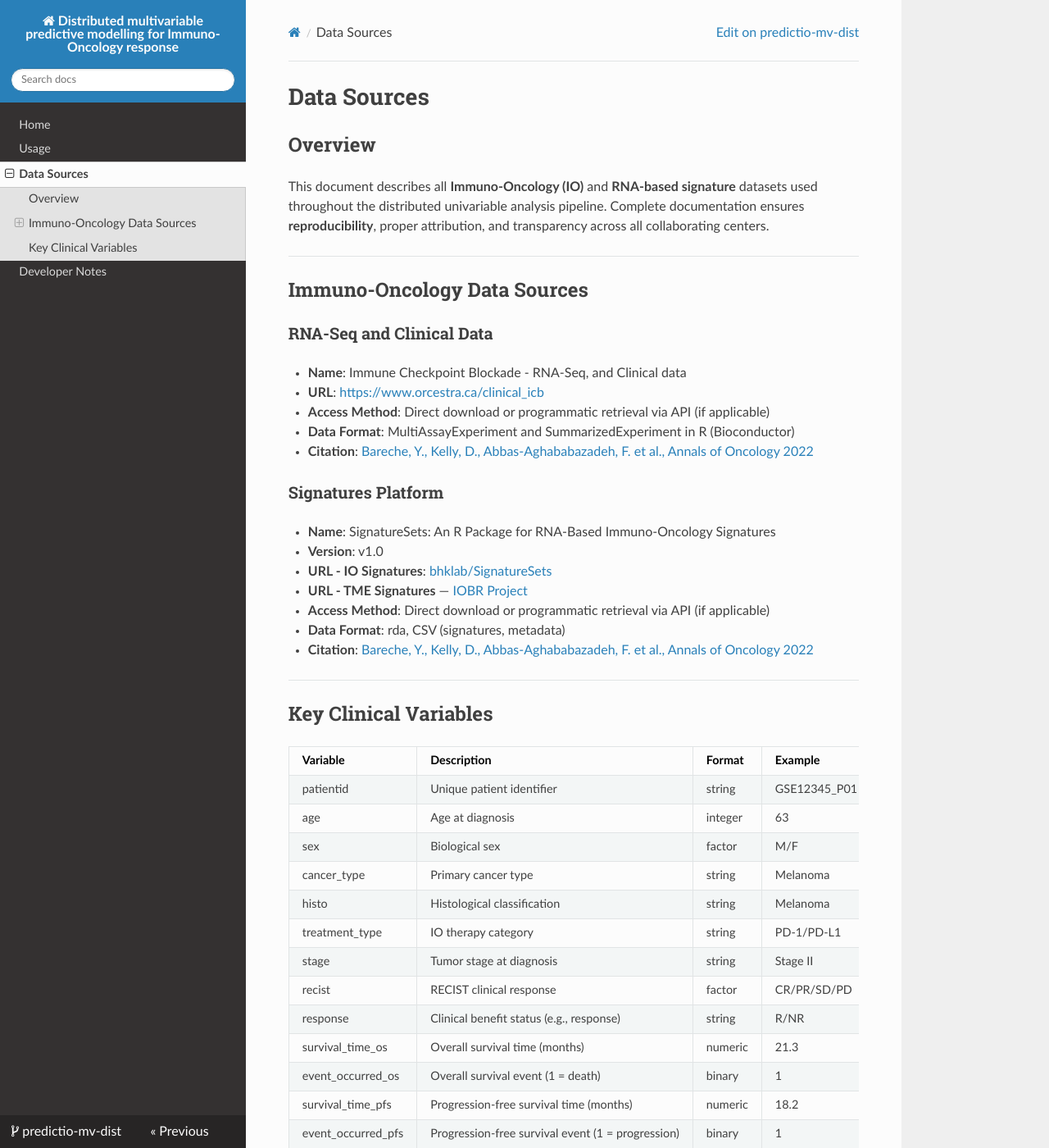
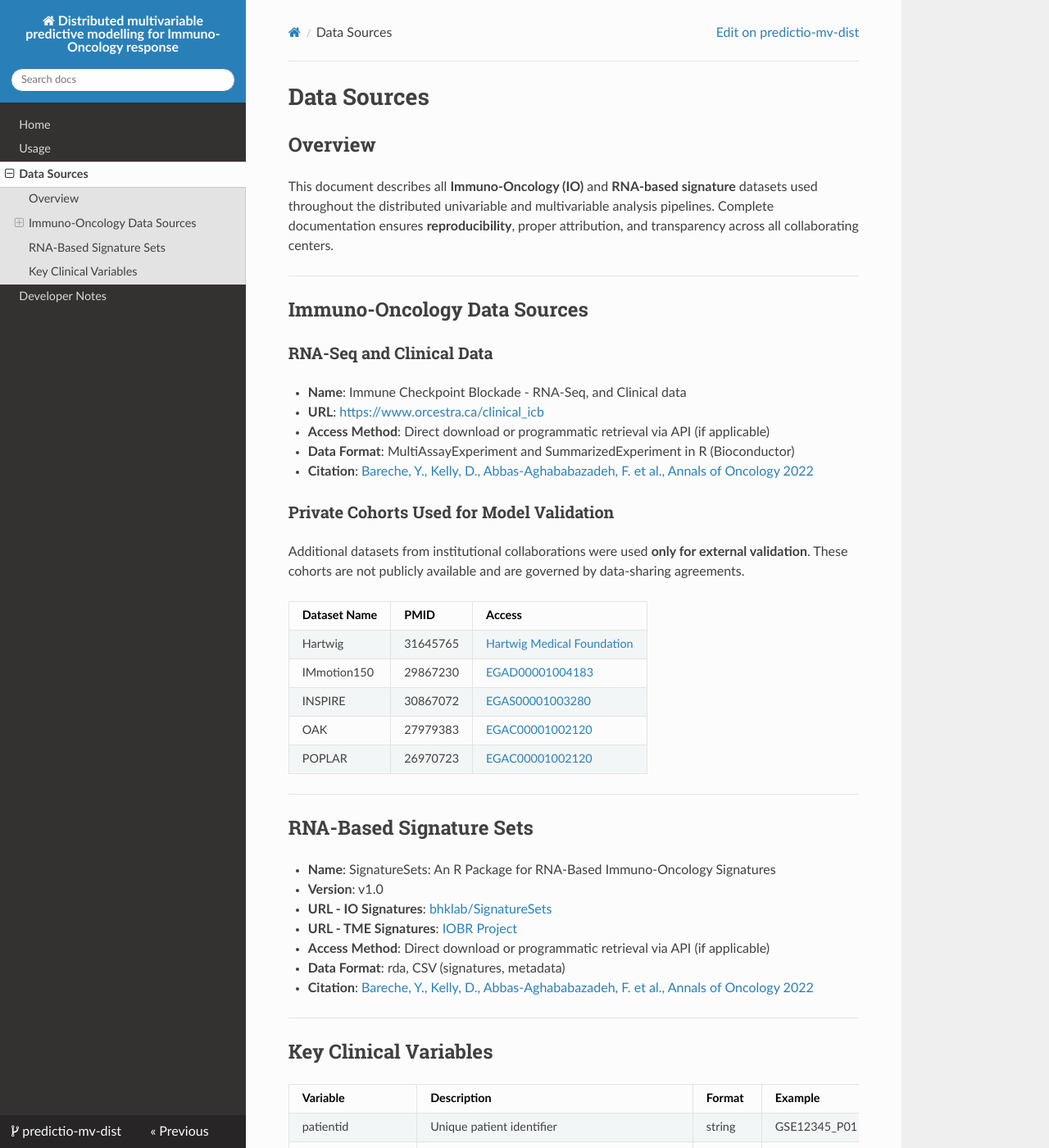
Before and after one commit to bhklab/PredictIO-MV-Dist, an MkDocs documentation site: the page built from docs/data_sources.md, in a window 1280 px wide and 1400 px high. Shown: the whole window at 82% size. Built offline with MkDocs 1.6.1, drawn with Linux system fonts in a browser that asks for light colours; nearby versions of some CDN libraries.

Commit message:
add private cohorts

```diff
--- a/docs/data_sources.md
+++ b/docs/data_sources.md
@@ -2,7 +2,7 @@
 
 ## Overview
 
-This document describes all **Immuno-Oncology (IO)** and **RNA-based signature** datasets used throughout the distributed univariable analysis pipeline. Complete documentation ensures **reproducibility**, proper attribution, and transparency across all collaborating centers.
+This document describes all **Immuno-Oncology (IO)** and **RNA-based signature** datasets used throughout the distributed univariable and multivariable analysis pipelines. Complete documentation ensures **reproducibility**, proper attribution, and transparency across all collaborating centers.
 
 ---
 
@@ -16,18 +16,32 @@ This document describes all **Immuno-Oncology (IO)** and **RNA-based signature**
 - **Data Format**: MultiAssayExperiment and SummarizedExperiment in R (Bioconductor)
 - **Citation**: [Bareche, Y., Kelly, D., Abbas-Aghababazadeh, F. et al., Annals of Oncology 2022](https://pubmed.ncbi.nlm.nih.gov/36055464/)
 
-### Signatures Platform
+### Private Cohorts Used for Model Validation
+
+Additional datasets from institutional collaborations were used **only for external validation**. These cohorts are not publicly available and are governed by data-sharing agreements.
+
+| Dataset Name     | PMID        | Access                                                                      |
+|------------------|-------------|-----------------------------------------------------------------------------|
+| Hartwig     | 31645765      | [Hartwig Medical Foundation](https://www.hartwigmedicalfoundation.nl/en/data/database/)|
+| IMmotion150 | 29867230      | [EGAD00001004183](https://ega-archive.org/datasets/EGAD00001004183)    |
+| INSPIRE     | 30867072      | [EGAS00001003280](https://ega-archive.org/studies/EGAS00001003280) |
+| OAK         | 27979383      | [EGAC00001002120](https://ega-archive.org/dacs/EGAC00001002120) |
+| POPLAR      | 26970723      | [EGAC00001002120](https://ega-archive.org/dacs/EGAC00001002120) |
+
+
+---
+
+## RNA-Based Signature Sets
 
 - **Name**: SignatureSets: An R Package for RNA-Based Immuno-Oncology Signatures
 - **Version**: v1.0
 - **URL - IO Signatures**: [bhklab/SignatureSets](https://github.com/bhklab/SignatureSets)
-- **URL - TME Signatures** — [IOBR Project](https://github.com/IOBR/IOBR)
+- **URL - TME Signatures**: [IOBR Project](https://github.com/IOBR/IOBR)
 - **Access Method**: Direct download or programmatic retrieval via API (if applicable)
 - **Data Format**: rda, CSV (signatures, metadata)
 - **Citation**: [Bareche, Y., Kelly, D., Abbas-Aghababazadeh, F. et al., Annals of Oncology 2022](https://pubmed.ncbi.nlm.nih.gov/36055464/)
 
 ---
-
 
 ## Key Clinical Variables
 
@@ -47,5 +61,3 @@ This document describes all **Immuno-Oncology (IO)** and **RNA-based signature**
 | survival_time_pfs   | Progression-free survival time (months)           | numeric  | 18.2         |
 | event_occurred_pfs  | Progression-free survival event (1 = progression) | binary   | 1            |
 | survival_unit       | Unit of survival time                             | string   | months       |
-
----
```
